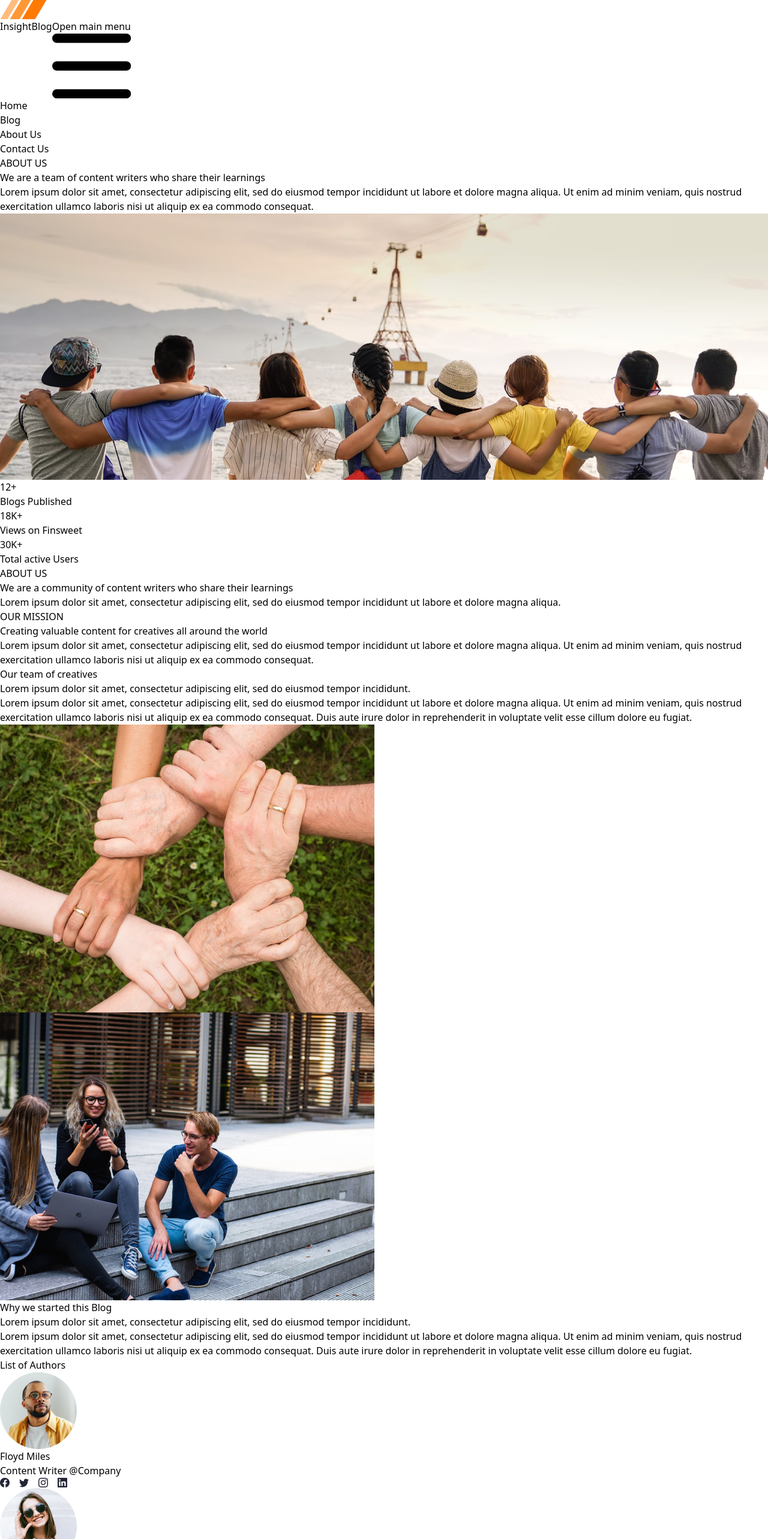
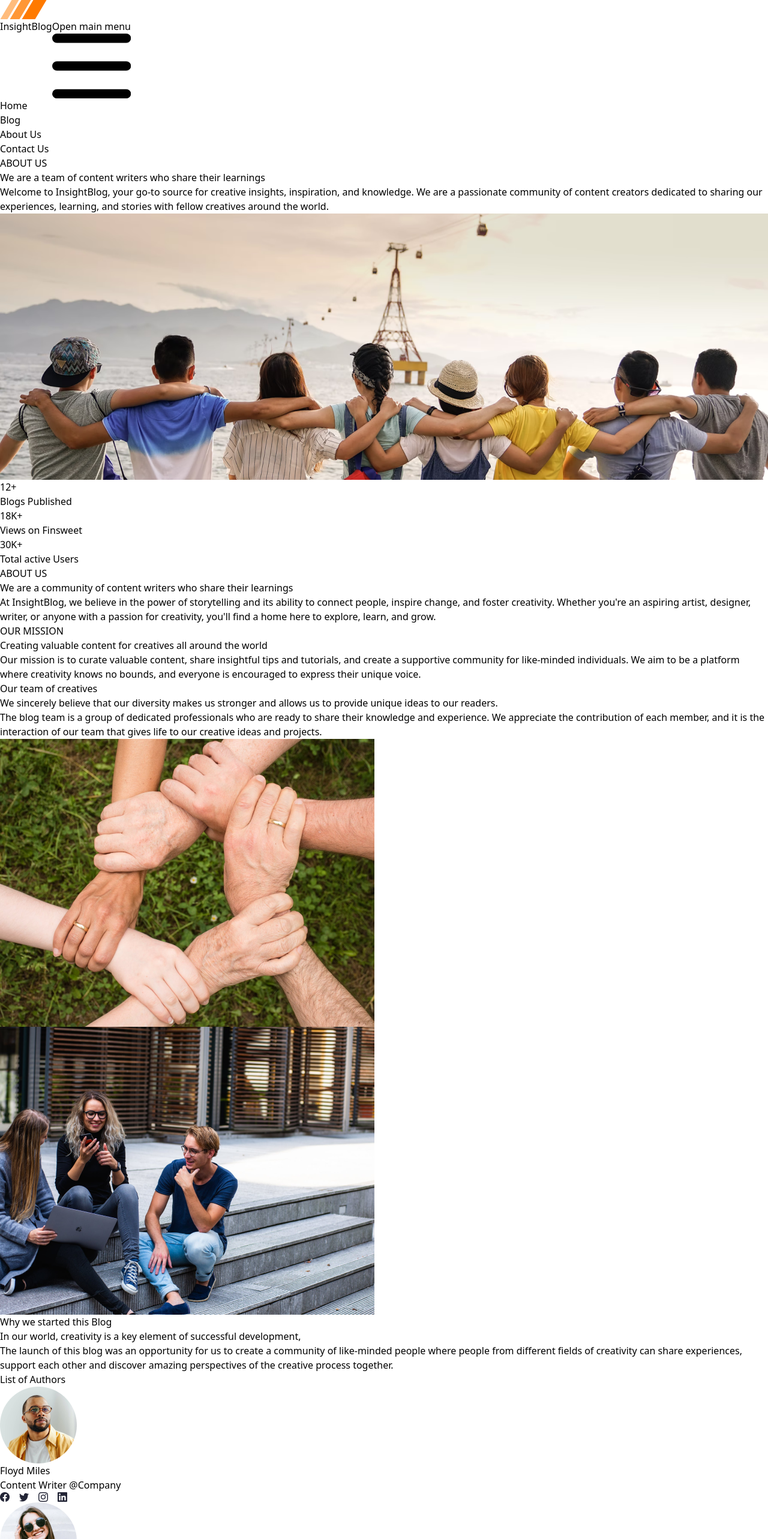
Before and after one commit to AyadAzad/blog-web, a React (Vite) app: page /aboutUs in a window 1280 px wide. Shown: the top 2566 px of the page at 60% size. Built offline with nearby package versions, Linux system fonts and the light colour scheme.

Commit message:
Adited About us

```diff
--- a/src/App.tsx
+++ b/src/App.tsx
@@ -5,7 +5,7 @@ import HomePage from "./Components/homePage/HomePage.tsx";
 import AboutUs from "./Components/AboutUs/AboutUs.tsx";
 import ContactUs from "./Components/ContactUs/ContactUs.tsx";
 import BlogPost from "./Components/BlogPost/BlogPost.tsx";
-import PrivacyPolice from "./Components/PrivacyPolice.tsx";
+import PrivacyPolice from "./Components/privacyPolice/PrivacyPolice.tsx";
 import Authors from "./Components/author/Authors.tsx";
 function App() {
   return (
--- a/src/Components/AboutUs/AboutUs.tsx
+++ b/src/Components/AboutUs/AboutUs.tsx
@@ -16,14 +16,14 @@ const AboutUs = () => {
             <p className="text-base pb-3 md:pb-5">ABOUT US</p>
           </div>
           <div className="flex flex-col md:flex-row items-start justify-between w-full">
-            <p className="text-3xl md:text-4xl font-bold max-w-2xl pb-4 md:pb-0">
+            <p className="text-3xl md:text-4xl font-bold max-w-2xl pb-4 md:pb-0 md:pr-32">
               We are a team of content writers who share their learnings
             </p>
             <div className="text-base text-slate-500 max-w-md">
-              Lorem ipsum dolor sit amet, consectetur adipiscing elit, sed do
-              eiusmod tempor incididunt ut labore et dolore magna aliqua. Ut
-              enim ad minim veniam, quis nostrud exercitation ullamco laboris
-              nisi ut aliquip ex ea commodo consequat.
+              Welcome to InsightBlog, your go-to source for creative insights,
+              inspiration, and knowledge. We are a passionate community of
+              content creators dedicated to sharing our experiences, learning,
+              and stories with fellow creatives around the world.
             </div>
           </div>
         </div>
--- a/src/Components/AboutUs/OurMission.tsx
+++ b/src/Components/AboutUs/OurMission.tsx
@@ -7,8 +7,11 @@ const OurMission = () => {
           We are a community of content writers who share their learnings
         </p>
         <p className="text-slate-500 pb-6 md:pb-11">
-          Lorem ipsum dolor sit amet, consectetur adipiscing elit, sed do
-          eiusmod tempor incididunt ut labore et dolore magna aliqua.
+          At InsightBlog, we believe in the power of storytelling and its
+          ability to connect people, inspire change, and foster creativity.
+          Whether you're an aspiring artist, designer, writer, or anyone with a
+          passion for creativity, you'll find a home here to explore, learn, and
+          grow.
         </p>
       </div>
       <div className="w-full md:w-2/4 pr-4 md:pr-20">
@@ -19,10 +22,10 @@ const OurMission = () => {
           Creating valuable content for creatives all around the world
         </p>
         <p className="text-slate-500 pb-6 md:pb-11">
-          Lorem ipsum dolor sit amet, consectetur adipiscing elit, sed do
-          eiusmod tempor incididunt ut labore et dolore magna aliqua. Ut enim ad
-          minim veniam, quis nostrud exercitation ullamco laboris nisi ut
-          aliquip ex ea commodo consequat.
+          Our mission is to curate valuable content, share insightful tips and
+          tutorials, and create a supportive community for like-minded
+          individuals. We aim to be a platform where creativity knows no bounds,
+          and everyone is encouraged to express their unique voice.
         </p>
       </div>
     </div>
--- a/src/Components/AboutUs/OurTeam.tsx
+++ b/src/Components/AboutUs/OurTeam.tsx
@@ -11,15 +11,14 @@ const OurTeam = () => {
               Our team of creatives
             </p>
             <p className="pb-4 md:pb-8 font-medium text-base md:text-2xl">
-              Lorem ipsum dolor sit amet, consectetur adipiscing elit, sed do
-              eiusmod tempor incididunt.
+              We sincerely believe that our diversity makes us stronger and
+              allows us to provide unique ideas to our readers.
             </p>
             <p className="text-sm md:text-base">
-              Lorem ipsum dolor sit amet, consectetur adipiscing elit, sed do
-              eiusmod tempor incididunt ut labore et dolore magna aliqua. Ut
-              enim ad minim veniam, quis nostrud exercitation ullamco laboris
-              nisi ut aliquip ex ea commodo consequat. Duis aute irure dolor in
-              reprehenderit in voluptate velit esse cillum dolore eu fugiat.
+              The blog team is a group of dedicated professionals who are ready
+              to share their knowledge and experience. We appreciate the
+              contribution of each member, and it is the interaction of our team
+              that gives life to our creative ideas and projects.
             </p>
           </div>
           <div className="mt-8 md:mt-0">
@@ -35,15 +34,14 @@ const OurTeam = () => {
               Why we started this Blog
             </p>
             <p className="pb-4 md:pb-8 font-medium text-base md:text-2xl">
-              Lorem ipsum dolor sit amet, consectetur adipiscing elit, sed do
-              eiusmod tempor incididunt.
+              In our world, creativity is a key element of successful
+              development,
             </p>
             <p className="text-sm md:text-base">
-              Lorem ipsum dolor sit amet, consectetur adipiscing elit, sed do
-              eiusmod tempor incididunt ut labore et dolore magna aliqua. Ut
-              enim ad minim veniam, quis nostrud exercitation ullamco laboris
-              nisi ut aliquip ex ea commodo consequat. Duis aute irure dolor in
-              reprehenderit in voluptate velit esse cillum dolore eu fugiat.
+              The launch of this blog was an opportunity for us to create a
+              community of like-minded people where people from different fields
+              of creativity can share experiences, support each other and
+              discover amazing perspectives of the creative process together.
             </p>
           </div>
         </div>
--- a/src/Components/homePage/JoinNow.tsx
+++ b/src/Components/homePage/JoinNow.tsx
@@ -7,8 +7,8 @@ const JoinNow = () => {
             Join our team to be a part of our story
           </p>
           <p className="text-slate-500 pb-11">
-            Lorem ipsum dolor sit amet, consectetur adipiscing elit, sed do
-            eiusmod tempor incididunt.
+            Feel free to connect with us on social media, share your thoughts,
+            and let's create something extraordinary together!
           </p>
           <button className="font-bold pb-2 bg-amber-300 text-black w-52 h-14">
             Join Now
--- a/src/Components/PrivacyPolice.tsx
+++ b/src/Components/privacyPolice/PrivacyPolice.tsx
@@ -1,5 +1,5 @@
-import NavBar from "./NavBar";
-import Footer from "./Footer";
+import NavBar from "../NavBar";
+import Footer from "../Footer";
 
 const PrivacyPolice = () => {
   return (
```
Also changed, not shown: src/Components/author/Authors.tsx (+12 -11 lines).
